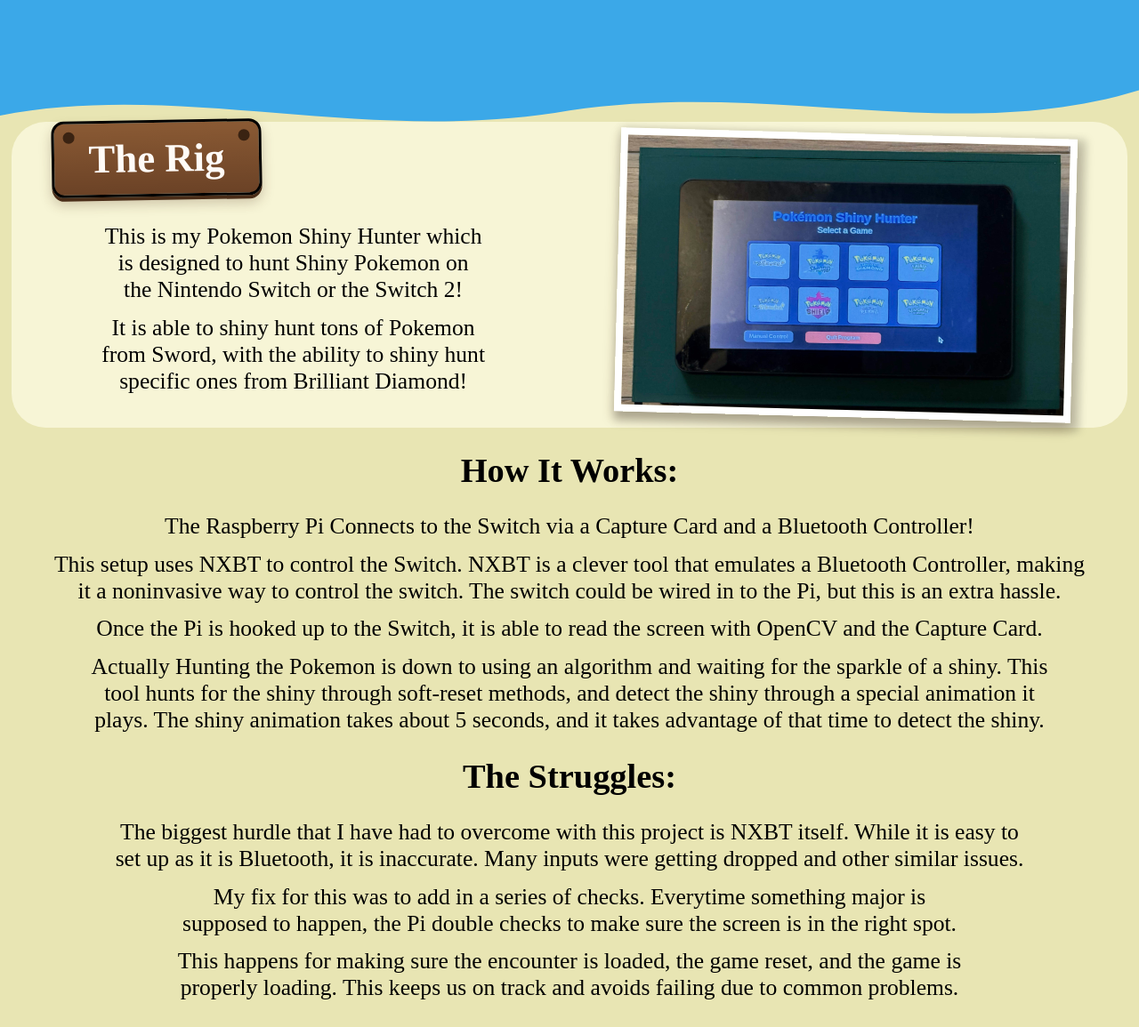
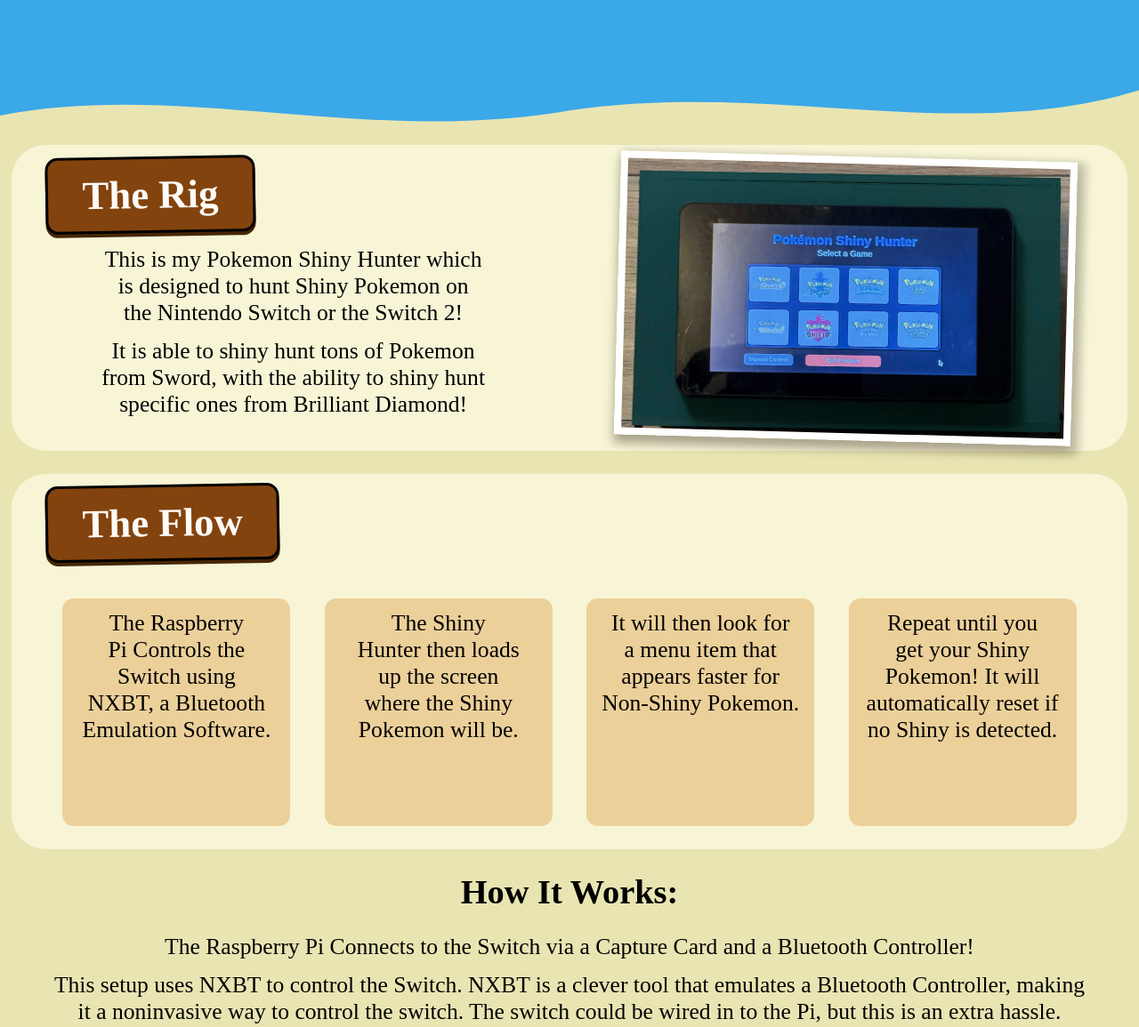
Before and after one commit to DragonEyeGames/taxalottle, a plain HTML site: page shiny-hunter.html in a window 1280 px wide. Shown: the part 260-1415 px from the top of the page at 89% size. Drawn offline with Linux system fonts and the light colour scheme; a web font is replaced by a local one.

Commit message:
Another Section
I put a section describing the flow of the hunter in. It needs some more work and pictures though.

```diff
--- a/shiny-hunter.html
+++ b/shiny-hunter.html
@@ -49,15 +49,36 @@
 
 
         <div class="beach-card">
+            <div><div class="sign"><p>The Rig</p></div></div>
             <div style="width:50%; position:relative; margin-top:5vw;">
-            <div class="sign"><p>The Rig</p></div>
-            <p style="padding-top:1vw;">This is my Pokemon Shiny Hunter which is designed to hunt Shiny Pokemon on the Nintendo Switch or the Switch 2!</p>
-            <p>It is able to shiny hunt tons of Pokemon from Sword, with the ability to shiny hunt specific ones from Brilliant Diamond!</p>
+                <p style="padding-top:1vw;">This is my Pokemon Shiny Hunter which is designed to hunt Shiny Pokemon on the Nintendo Switch or the Switch 2!</p>
+                <p>It is able to shiny hunt tons of Pokemon from Sword, with the ability to shiny hunt specific ones from Brilliant Diamond!</p>
+            </div>
+
+            <img src="images/shiny_hunter.jpg" alt="shiny hunter">
         </div>
 
-        <img src="images/shiny_hunter.jpg" alt="shiny hunter">
+         <div class="beach-card">
+            <div>
+                <div class="sign"><p>The Flow</p></div>
+            </div>
+            <div class="sand-container">
+
+                <div class="sand-item">
+                    <p>The Raspberry Pi Controls the Switch using NXBT, a Bluetooth Emulation Software.</p>
+                </div>
+                <div class="sand-item">
+                    <p>The Shiny Hunter then loads up the screen where the Shiny Pokemon will be.</p>
+                </div>
+                <div class="sand-item">
+                    <p>It will then look for a menu item that appears faster for Non-Shiny Pokemon.</p>
+                </div>
+                <div class="sand-item">
+                    <p>Repeat until you get your Shiny Pokemon! It will automatically reset if no Shiny is detected.</p>
+                </div>
+            </div>
+
         </div>
-
 
 
 
--- a/styles/styles.css
+++ b/styles/styles.css
@@ -475,32 +475,22 @@
 
 .sign{
   position:absolute;
-  top:-7.1vw;
-  display:inline-block;
-  background:linear-gradient(180deg, #8a5a34, #6b4226);
+  top:1vw;
+  left:0;
+  display:block;
+  background-color:#83430e;
   color:#fdf2e0;
   padding:.1vw 2vw;
   border-radius:14px;
-  font-weight:700;
+  font-weight:600;
   transform:rotate(-1deg);
   box-shadow:
-    0 4px 0 #4a2d18,
-    0 8px 14px rgba(74,45,24,0.25);
+  0 4px 0px rgb(70, 38, 2);
   margin-left:3vw;
   margin-bottom:1vw;
   border-style:solid;
   border-color:black;
 }
-.sign::before, .sign::after{
-  content:"";
-  position:absolute;
-  width:1vw; height:1vw;
-  border-radius:50%;
-  background:#3a2312;
-  top:.7vw;
-}
-.sign::before{left:10px;}
-.sign::after{right:10px;}
 
 .sign p{
     color:rgb(255, 251, 247);
@@ -519,6 +509,8 @@
     display:flex;
     justify-content:center;
     align-items:center;
+    margin-top:2vw;
+    margin-bottom:2vw;
 }
 
 .beach-card img {
@@ -529,3 +521,19 @@
     5px 5px 10px 5px #0000002c,
     0 8px 14px rgba(74,45,24,0.25);
 }
+
+.sand-container {
+    margin-top:10vw;
+    margin-bottom:1vw;
+    display:flex;
+    gap: 3vw;
+}
+
+.sand-item {
+    background-color:#ecd09a;
+    height:20vw;
+    width:20vw;
+    border-radius:1vw;
+    margin:0px;
+    padding:0px;
+}
```
